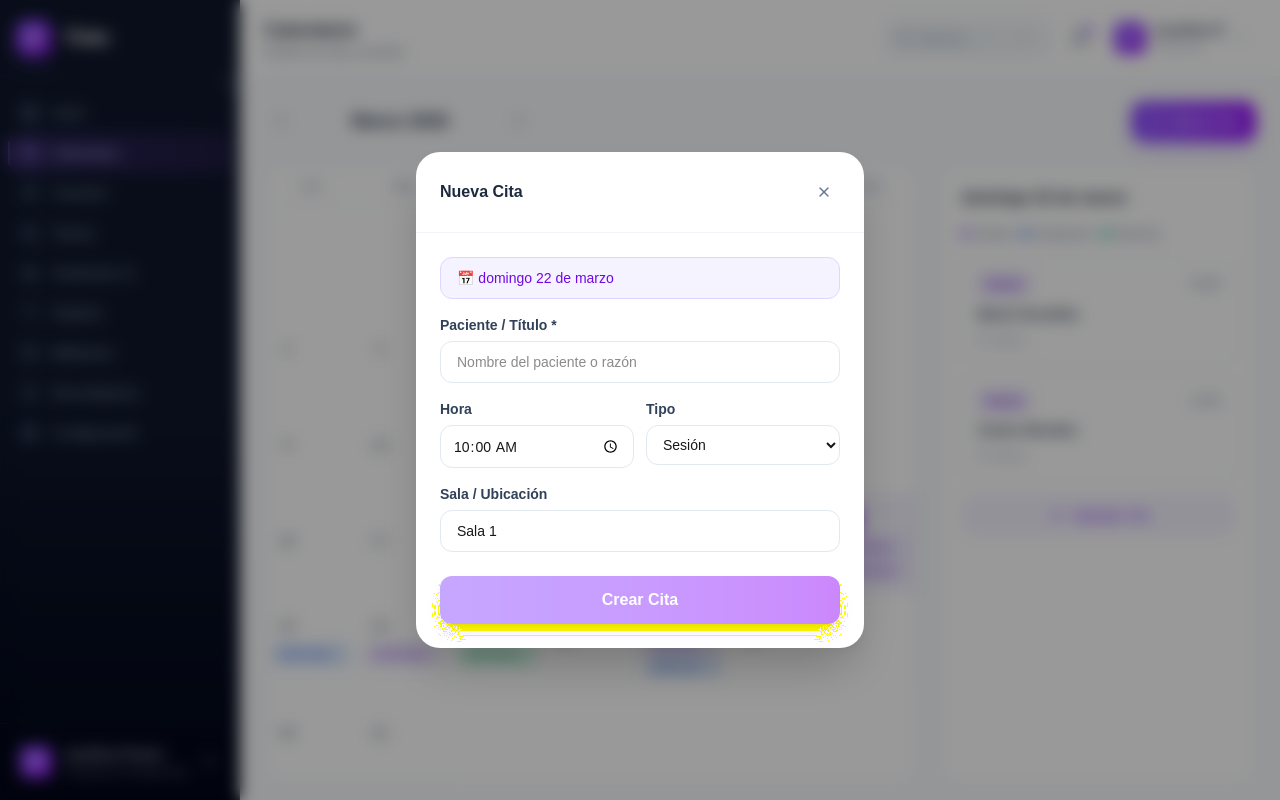
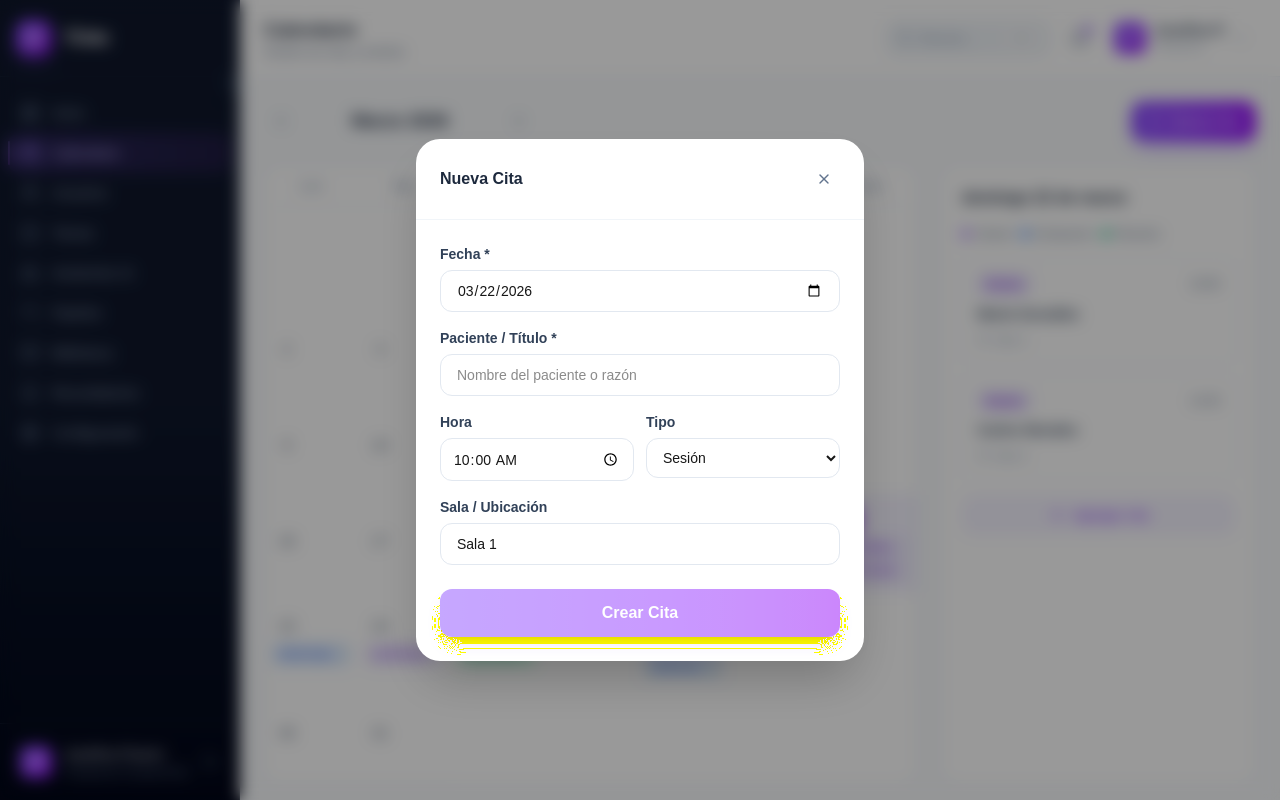
Before and after one commit to apptodoto-ctrl/todo, a Next.js app: page /dashboard/calendario in a window 1280 px wide. Both pictures are taken after a click on the button "Nueva Cita". Built offline with nearby package versions, Linux system fonts and the light colour scheme.

Commit message:
fix: calendar new event modal with date picker

```diff
--- a/app/dashboard/calendario/page.tsx
+++ b/app/dashboard/calendario/page.tsx
@@ -35,12 +35,24 @@ export default function CalendarioPage() {
   const [selected, setSelected] = useState<Date | null>(new Date(2026, 2, 22));
   const [localEvents, setLocalEvents] = useState(events);
   const [showNewEvent, setShowNewEvent] = useState(false);
-  const [newEvent, setNewEvent] = useState({ title: "", time: "10:00", type: "sesion", location: "Sala 1" });
+  const [newEvent, setNewEvent] = useState({ title: "", date: "", time: "10:00", type: "sesion", location: "Sala 1" });
+
+  const openNewEvent = () => {
+    const defaultDate = selected
+      ? format(selected, "yyyy-MM-dd")
+      : format(new Date(), "yyyy-MM-dd");
+    setNewEvent({ title: "", date: defaultDate, time: "10:00", type: "sesion", location: "Sala 1" });
+    setShowNewEvent(true);
+  };
 
   const addEvent = () => {
-    if (!newEvent.title.trim() || !selected) return;
-    setLocalEvents((prev) => [...prev, { date: selected, ...newEvent }]);
-    setNewEvent({ title: "", time: "10:00", type: "sesion", location: "Sala 1" });
+    if (!newEvent.title.trim() || !newEvent.date) return;
+    const [y, m, d] = newEvent.date.split("-").map(Number);
+    const eventDate = new Date(y, m - 1, d);
+    setLocalEvents((prev) => [...prev, { date: eventDate, title: newEvent.title, time: newEvent.time, type: newEvent.type, location: newEvent.location }]);
+    setSelected(eventDate);
+    setCurrent(new Date(y, m - 1, 1));
+    setNewEvent({ title: "", date: "", time: "10:00", type: "sesion", location: "Sala 1" });
     setShowNewEvent(false);
   };
 
@@ -81,7 +93,7 @@ export default function CalendarioPage() {
             <ChevronRight className="w-4 h-4 text-slate-600" />
           </button>
         </div>
-        <button onClick={() => setShowNewEvent(true)} className="flex items-center gap-2 bg-gradient-to-r from-violet-500 to-purple-600 text-white px-4 py-2.5 rounded-xl font-medium text-sm hover:from-violet-400 hover:to-purple-500 transition-all shadow-lg shadow-violet-500/30">
+        <button onClick={openNewEvent} className="flex items-center gap-2 bg-gradient-to-r from-violet-500 to-purple-600 text-white px-4 py-2.5 rounded-xl font-medium text-sm hover:from-violet-400 hover:to-purple-500 transition-all shadow-lg shadow-violet-500/30">
           <Plus className="w-4 h-4" /> Nueva Cita
         </button>
       </motion.div>
@@ -203,7 +215,7 @@ export default function CalendarioPage() {
             </div>
           )}
 
-          <button onClick={() => setShowNewEvent(true)} className="mt-4 w-full text-sm font-medium text-violet-600 hover:text-violet-700 bg-violet-50 hover:bg-violet-100 rounded-xl py-2.5 transition-colors flex items-center justify-center gap-2">
+          <button onClick={openNewEvent} className="mt-4 w-full text-sm font-medium text-violet-600 hover:text-violet-700 bg-violet-50 hover:bg-violet-100 rounded-xl py-2.5 transition-colors flex items-center justify-center gap-2">
             <Plus className="w-4 h-4" /> Agregar cita
           </button>
         </motion.div>
@@ -232,11 +244,15 @@ export default function CalendarioPage() {
                 </button>
               </div>
               <div className="p-6 space-y-4">
-                {selected && (
-                  <div className="bg-violet-50 border border-violet-200 rounded-xl px-4 py-2.5 text-sm text-violet-700 font-medium">
-                    📅 {format(selected, "EEEE d 'de' MMMM", { locale: es })}
-                  </div>
-                )}
+                <div>
+                  <label className="text-sm font-semibold text-slate-700 block mb-1.5">Fecha *</label>
+                  <input
+                    type="date"
+                    value={newEvent.date}
+                    onChange={(e) => setNewEvent({ ...newEvent, date: e.target.value })}
+                    className="w-full border border-slate-200 rounded-xl px-4 py-2.5 text-sm focus:outline-none focus:ring-2 focus:ring-violet-500/30 focus:border-violet-400 transition-all"
+                  />
+                </div>
                 <div>
                   <label className="text-sm font-semibold text-slate-700 block mb-1.5">Paciente / Título *</label>
                   <input type="text" value={newEvent.title} onChange={(e) => setNewEvent({ ...newEvent, title: e.target.value })} placeholder="Nombre del paciente o razón" className="w-full border border-slate-200 rounded-xl px-4 py-2.5 text-sm focus:outline-none focus:ring-2 focus:ring-violet-500/30 focus:border-violet-400 transition-all" />
```
